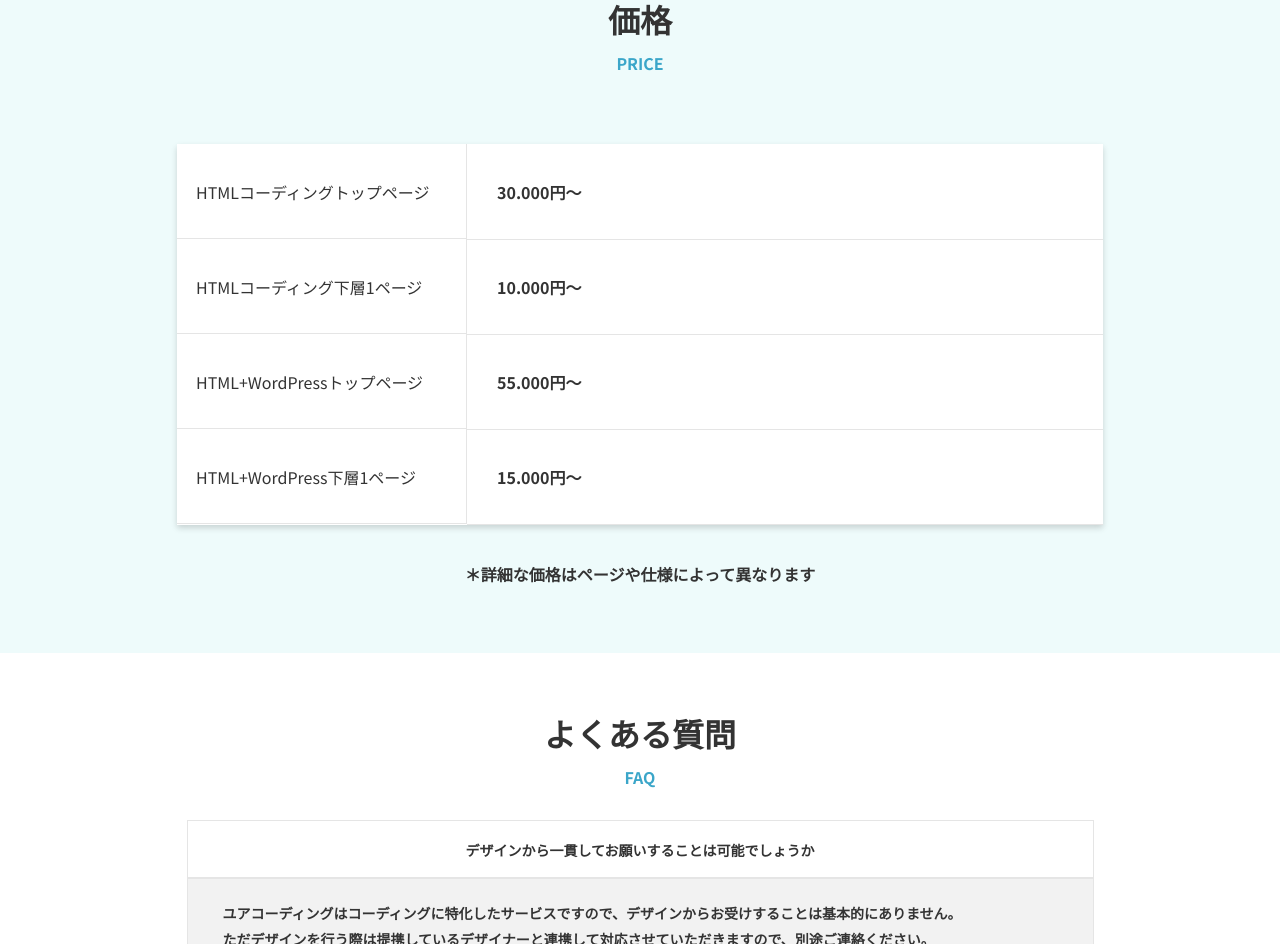
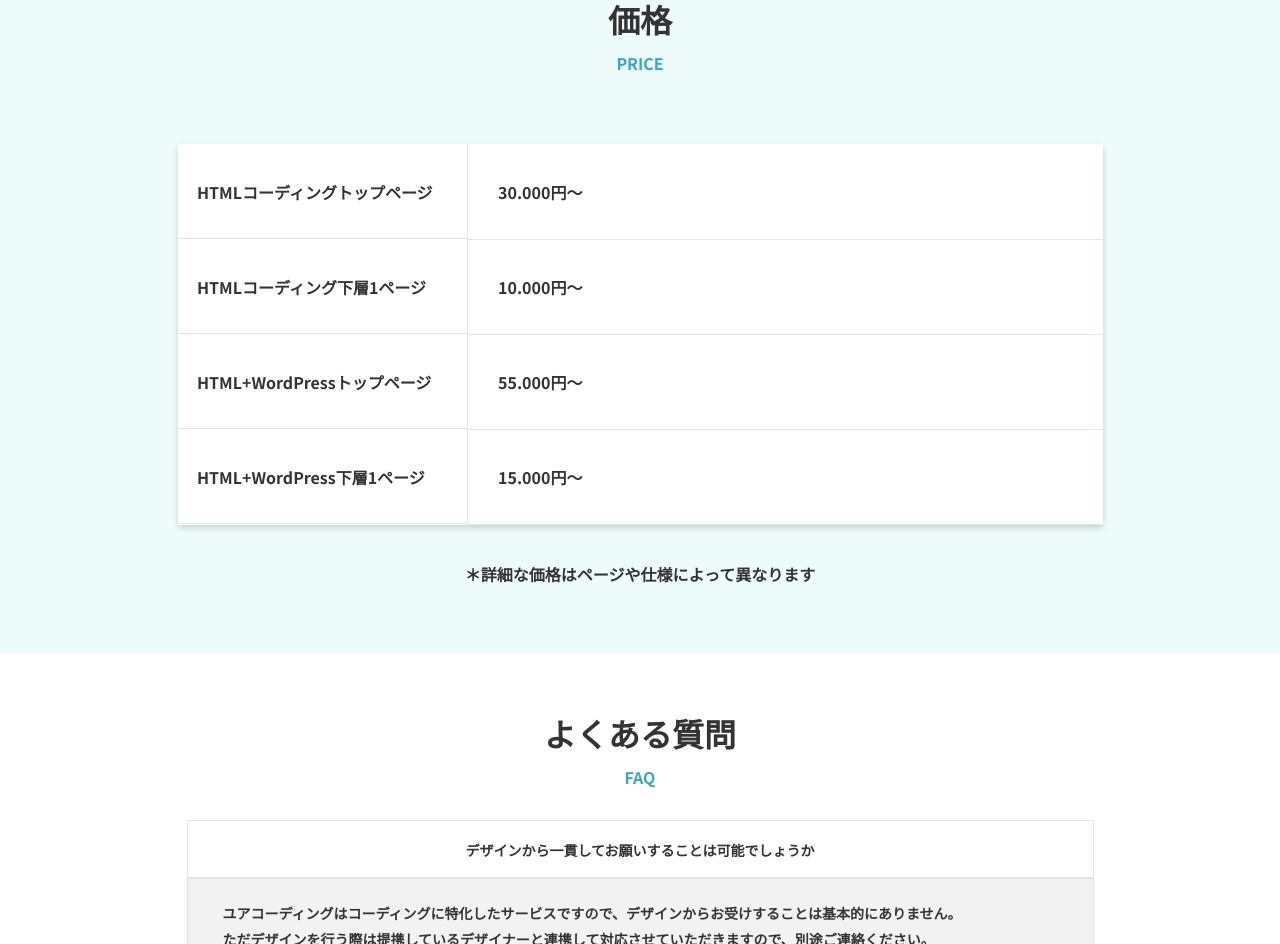
Before and after one commit to yamanoha-hub/Practice03, a website: page index.html in a window 1280 px wide. Shown: the part 2649-3593 px from the top of the page. Drawn offline with Linux system fonts and the light colour scheme.

Commit message:
(価格)リファクタリング

```diff
--- a/index.html
+++ b/index.html
@@ -128,24 +128,27 @@
           <h2>価格</h2>
           <p>PRICE</p>
         </div>
-        <table>
-          <tr>
-            <th>HTMLコーディングトップページ</th>
-            <td>30.000円〜</td>
+        <div class="horizontal-table">
+          <table class="horizontal-table__inner">
+            <tr class="horizontal__row">
+              <th class="horizontal-table__header">HTMLコーディングトップページ</th>
+              <td class="horizontal-table__text">30.000円〜</td>
             </tr>
             <tr>
-            <th>HTMLコーディング下層1ページ</th>
-            <td>10.000円〜</td>
+              <th class="horizontal-table__header">HTMLコーディング下層1ページ</th>
+              <td class="horizontal-table__text">10.000円〜</td>
             </tr>
             <tr>
-            <th>HTML+WordPressトップページ</th>
-            <td>55.000円〜</td>
+              <th class="horizontal-table__header">HTML+WordPressトップページ</th>
+              <td class="horizontal-table__text">55.000円〜</td>
             </tr>
             <tr>
-            <th>HTML+WordPress下層1ページ</th>
-            <td>15.000円〜</td>
+              <th class="horizontal-table__header">HTML+WordPress下層1ページ</th>
+              <td class="horizontal-table__text">15.000円〜</td>
             </tr>
           </table>
+        </div>
+        <!-- /horizontal-table -->
         <div class="price__inner__notice">
           <p>＊詳細な価格はページや仕様によって異なります</p>
         </div>
--- a/sass/style.scss
+++ b/sass/style.scss
@@ -199,21 +199,25 @@
       padding-top: 41px;
     }
   }
-  table {
+  .horizontal-table {
     margin-top: 71px;
     padding-left: 1px;
-    background-color: #fff;
-    box-shadow: 0 3px 6px rgba(0, 0, 0, 0.16);
-    th {
+    &__inner {
+      width: 100%;
+      background-color: #fff;
+      box-shadow: 0 3px 6px rgba(0, 0, 0, 0.16);
+    }
+    &__header {
+      width: 290px;
       display: inline-block;
-      width: 290px;
+      font-weight: bold;
       padding-top: 40px;
       padding-left: 19px;
       padding-bottom: 38px;
       border-right: 1px solid #E5E5E5;
       border-bottom: 1px solid #E5E5E5;
     }
-    td {
+    &__text {
       width: 636px;
       padding-left: 30px;
       border-bottom: 1px solid #E5E5E5;
```
Also changed, not shown: sass/style.css, 1 other file. Lines whose indentation alone changed are shown as unchanged.
